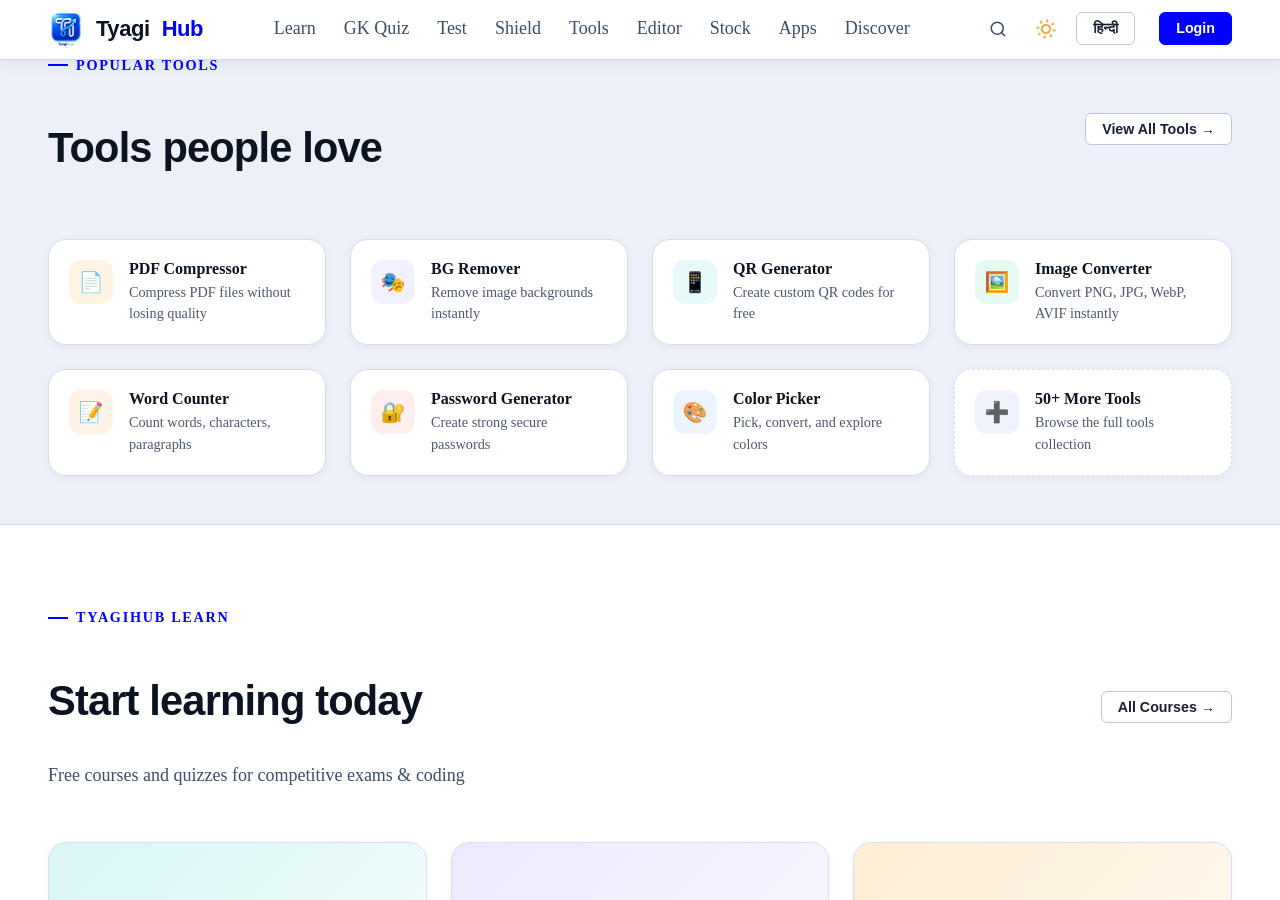
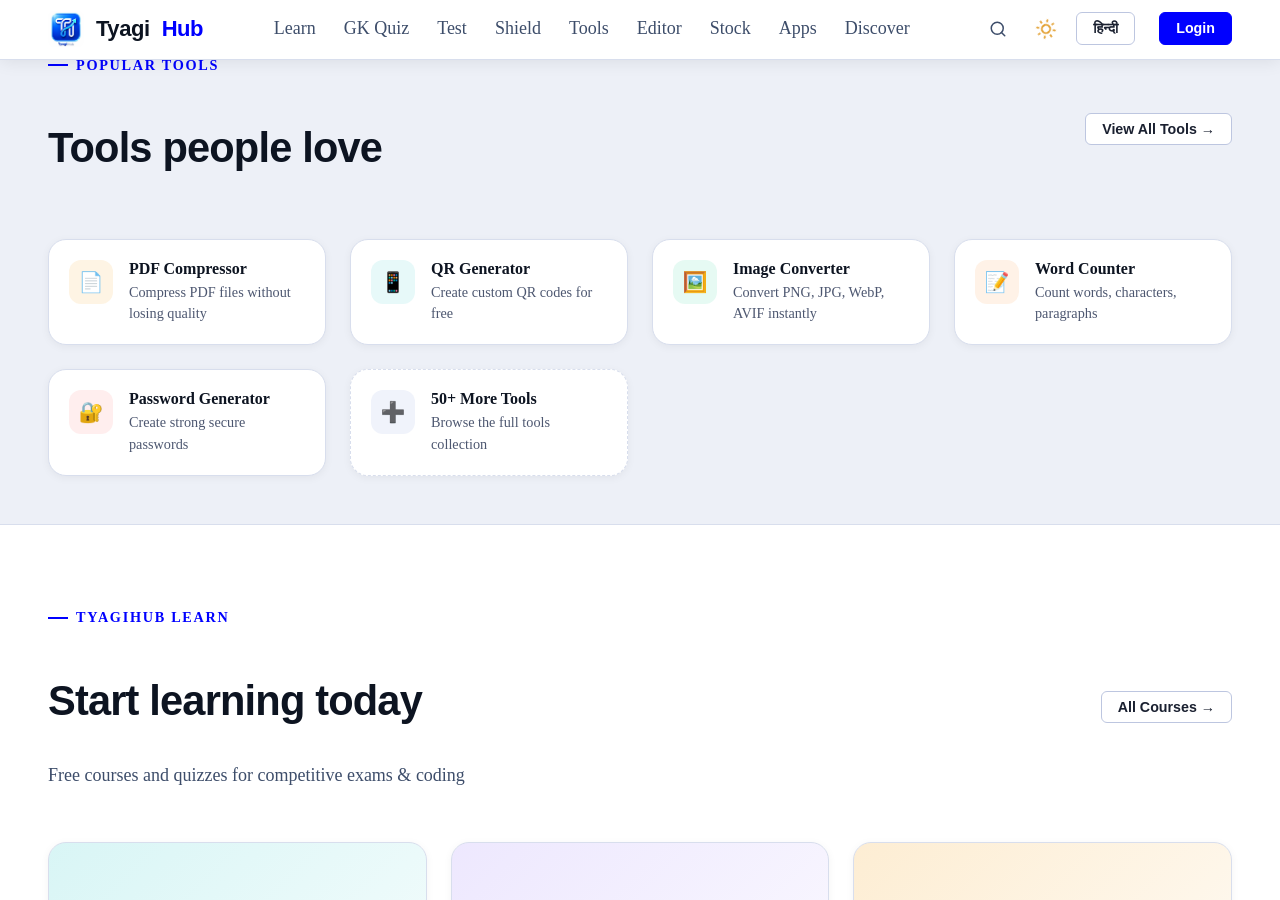
Before and after one commit to HimanshuTyagiJi/TyagiHub, a Jekyll site: the page built from index.html, in a window 1280 px wide and 900 px high, scrolled down 2860 px. Built offline with Jekyll 4.4.1, drawn with Linux system fonts in a browser that asks for light colours; comment, search, counter and statistics services are not loaded.

Commit message:
Update index.html

```diff
--- a/index.html
+++ b/index.html
@@ -492,7 +492,7 @@ keywords: "TyagiHub, Tyagi MultiTech, free tools, learn online, image editor, st
 
     <div class="grid-4" role="list">
 
-      <a href="/tools/pdf-compressor/" class="tool-card reveal reveal-delay-1" role="listitem"
+      <a href="https://tyagihub.in/tools/pdf/compress/" class="tool-card reveal reveal-delay-1" role="listitem"
         aria-label="PDF Compressor tool">
         <div class="tool-card__icon" style="background:rgba(245,166,35,0.12);" aria-hidden="true">📄</div>
         <div class="tool-card__content">
@@ -501,16 +501,16 @@ keywords: "TyagiHub, Tyagi MultiTech, free tools, learn online, image editor, st
         </div>
       </a>
 
-      <a href="/tools/background-remover/" class="tool-card reveal reveal-delay-2" role="listitem"
+   <!--   <a href="/tools/background-remover/" class="tool-card reveal reveal-delay-2" role="listitem"
         aria-label="Background Remover tool">
         <div class="tool-card__icon" style="background:rgba(167,139,250,0.12);" aria-hidden="true">🎭</div>
         <div class="tool-card__content">
           <div class="tool-card__name">BG Remover</div>
           <div class="tool-card__desc">Remove image backgrounds instantly</div>
         </div>
-      </a>
+      </a> -->
 
-      <a href="/tools/qr-generator/" class="tool-card reveal reveal-delay-3" role="listitem"
+      <a href="https://tyagihub.in/tools/utilities/qr-generator/" class="tool-card reveal reveal-delay-3" role="listitem"
         aria-label="QR Code Generator tool">
         <div class="tool-card__icon" style="background:rgba(62,207,207,0.12);" aria-hidden="true">📱</div>
         <div class="tool-card__content">
@@ -519,7 +519,7 @@ keywords: "TyagiHub, Tyagi MultiTech, free tools, learn online, image editor, st
         </div>
       </a>
 
-      <a href="/tools/image-converter/" class="tool-card reveal reveal-delay-4" role="listitem"
+      <a href="https://tyagihub.in/tools/convert/image-convert/" class="tool-card reveal reveal-delay-4" role="listitem"
         aria-label="Image Converter tool">
         <div class="tool-card__icon" style="background:rgba(52,211,153,0.12);" aria-hidden="true">🖼️</div>
         <div class="tool-card__content">
@@ -528,7 +528,7 @@ keywords: "TyagiHub, Tyagi MultiTech, free tools, learn online, image editor, st
         </div>
       </a>
 
-      <a href="/tools/word-counter/" class="tool-card reveal reveal-delay-1" role="listitem"
+      <a href="https://tyagihub.in/tools/text/word-counter/" class="tool-card reveal reveal-delay-1" role="listitem"
         aria-label="Word Counter tool">
         <div class="tool-card__icon" style="background:rgba(251,146,60,0.12);" aria-hidden="true">📝</div>
         <div class="tool-card__content">
@@ -537,7 +537,7 @@ keywords: "TyagiHub, Tyagi MultiTech, free tools, learn online, image editor, st
         </div>
       </a>
 
-      <a href="/tools/password-generator/" class="tool-card reveal reveal-delay-2" role="listitem"
+      <a href="https://tyagihub.in/tools/security/password-generator/" class="tool-card reveal reveal-delay-2" role="listitem"
         aria-label="Password Generator tool">
         <div class="tool-card__icon" style="background:rgba(248,113,113,0.12);" aria-hidden="true">🔐</div>
         <div class="tool-card__content">
@@ -546,14 +546,14 @@ keywords: "TyagiHub, Tyagi MultiTech, free tools, learn online, image editor, st
         </div>
       </a>
 
-      <a href="/tools/color-picker/" class="tool-card reveal reveal-delay-3" role="listitem"
+     <!-- <a href="/tools/color-picker/" class="tool-card reveal reveal-delay-3" role="listitem"
         aria-label="Color Picker tool">
         <div class="tool-card__icon" style="background:rgba(96,165,250,0.12);" aria-hidden="true">🎨</div>
         <div class="tool-card__content">
           <div class="tool-card__name">Color Picker</div>
           <div class="tool-card__desc">Pick, convert, and explore colors</div>
         </div>
-      </a>
+      </a>-->
 
       <a href="/tools/" class="tool-card reveal reveal-delay-4" role="listitem" style="border-style:dashed;"
         aria-label="See all tools">
```
